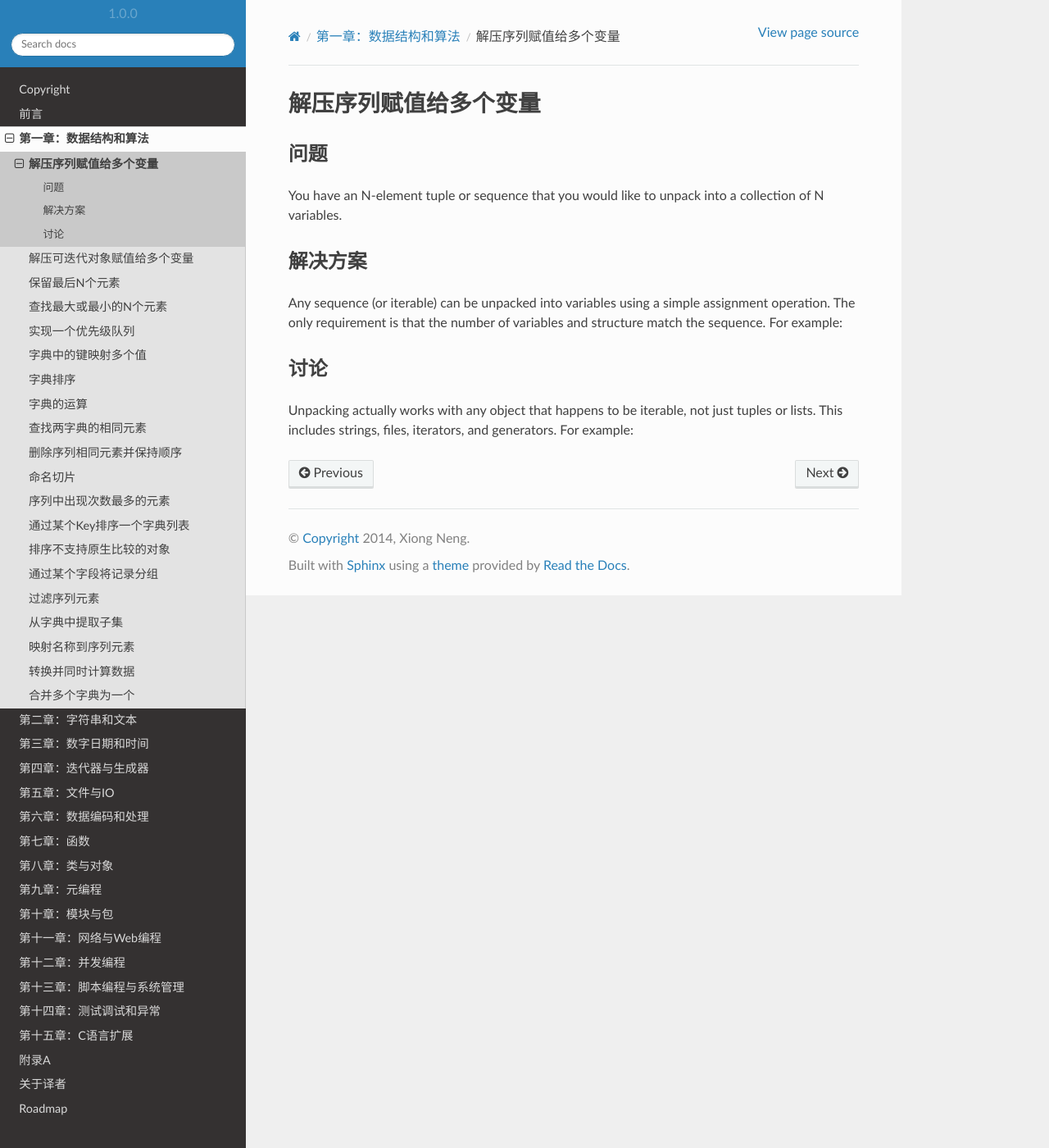
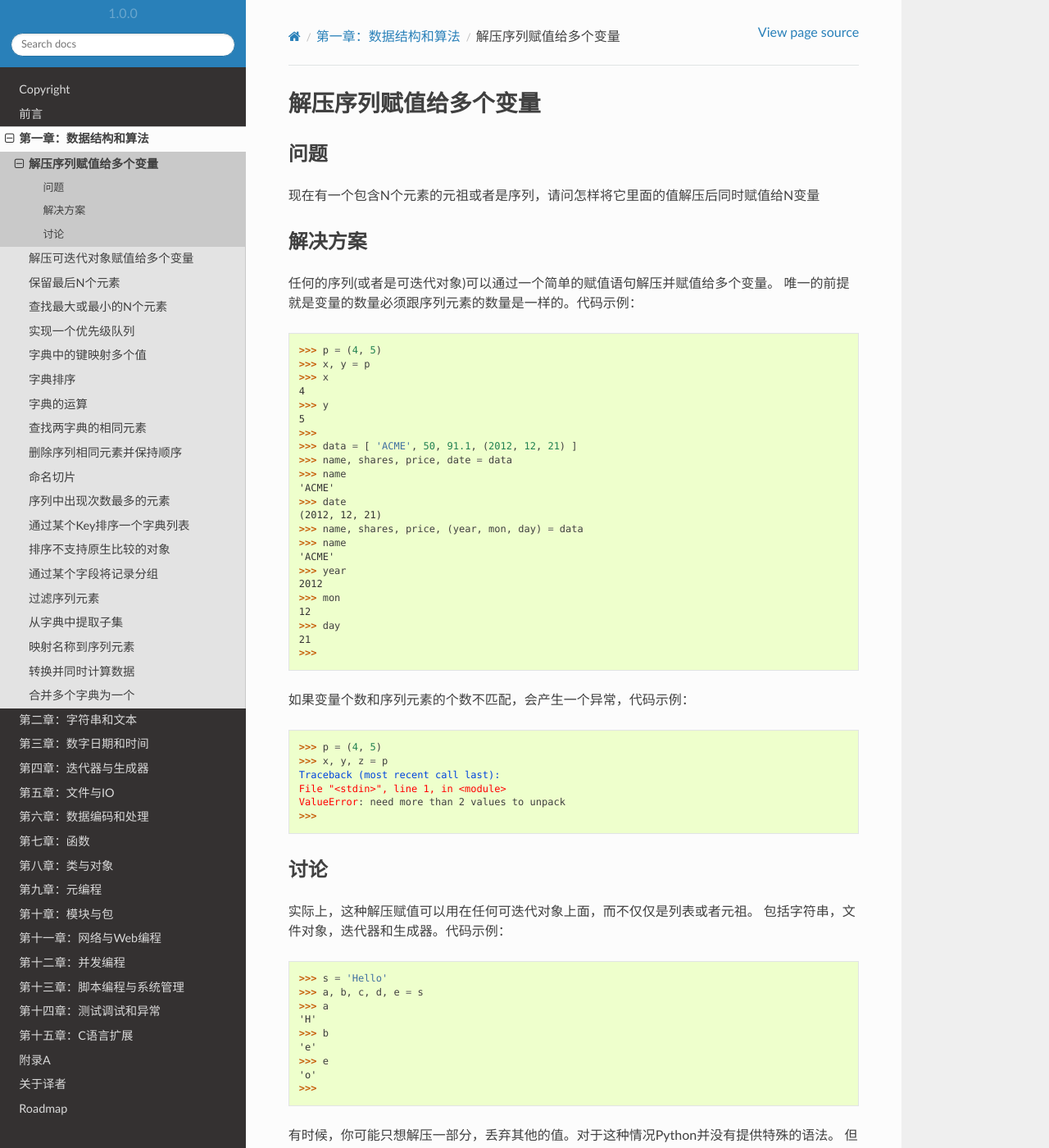
Before and after one commit to yidao620c/python3-cookbook, a Sphinx documentation site: the page built from source/c01/p01_unpack_sequence_into_separate_variables.rst, in a window 1280 px wide and 1400 px high. Shown: the whole window at 82% size. Built offline with Sphinx 7.4.7 and the Read the Docs theme 2.0.0, drawn with Linux system fonts in a browser that asks for light colours; some of the changed text lies outside the part shown.

Commit message:
第1节完成

```diff
--- /dev/null
+++ b/cookbook/__init__.py
@@ -0,0 +1,6 @@
+#!/usr/bin/env python
+# -*- encoding: utf-8 -*-
+"""
+Topic: sample
+Desc :
+"""
--- a/source/c01/p01_unpack_sequence_into_separate_variables.rst
+++ b/source/c01/p01_unpack_sequence_into_separate_variables.rst
@@ -5,14 +5,79 @@
 ----------
 问题
 ----------
-You have an N-element tuple or sequence that you would like to unpack into a collection of N variables.
+现在有一个包含N个元素的元祖或者是序列，请问怎样将它里面的值解压后同时赋值给N变量
 
 ----------
 解决方案
 ----------
-Any sequence (or iterable) can be unpacked into variables using a simple assignment operation. The only requirement is that the number of variables and structure match the sequence. For example:
+任何的序列(或者是可迭代对象)可以通过一个简单的赋值语句解压并赋值给多个变量。
+唯一的前提就是变量的数量必须跟序列元素的数量是一样的。代码示例：
+
+.. code-block:: python
+
+    >>> p = (4, 5)
+    >>> x, y = p
+    >>> x
+    4
+    >>> y
+    5
+    >>>
+    >>> data = [ 'ACME', 50, 91.1, (2012, 12, 21) ]
+    >>> name, shares, price, date = data
+    >>> name
+    'ACME'
+    >>> date
+    (2012, 12, 21)
+    >>> name, shares, price, (year, mon, day) = data
+    >>> name
+    'ACME'
+    >>> year
+    2012
+    >>> mon
+    12
+    >>> day
+    21
+    >>>
+
+如果变量个数和序列元素的个数不匹配，会产生一个异常，代码示例：
+
+.. code-block:: python
+
+    >>> p = (4, 5)
+    >>> x, y, z = p
+    Traceback (most recent call last):
+    File "<stdin>", line 1, in <module>
+    ValueError: need more than 2 values to unpack
+    >>>
 
 ----------
 讨论
 ----------
-Unpacking actually works with any object that happens to be iterable, not just tuples or lists. This includes strings, files, iterators, and generators. For example:
+实际上，这种解压赋值可以用在任何可迭代对象上面，而不仅仅是列表或者元祖。
+包括字符串，文件对象，迭代器和生成器。代码示例：
+
+.. code-block:: python
+
+    >>> s = 'Hello'
+    >>> a, b, c, d, e = s
+    >>> a
+    'H'
+    >>> b
+    'e'
+    >>> e
+    'o'
+    >>>
+
+有时候，你可能只想解压一部分，丢弃其他的值。对于这种情况Python并没有提供特殊的语法。
+但是你可以使用任意变量名去占位，到时候丢掉这些变量就行了。代码示例：
+.. code-block::python
+
+    >>> data = [ 'ACME', 50, 91.1, (2012, 12, 21) ]
+    >>> _, shares, price, _ = data
+    >>> shares
+    50
+    >>> price
+    91.1
+    >>>
+
+你必须保证你选用的那些占位变量名在其他地方没被使用到。
```
Also changed, not shown: source/aboutme.rst (+6 -2 lines), source/chapters/p01_data_structures_algorithms.rst (+5 -6 lines), 2 other files.
